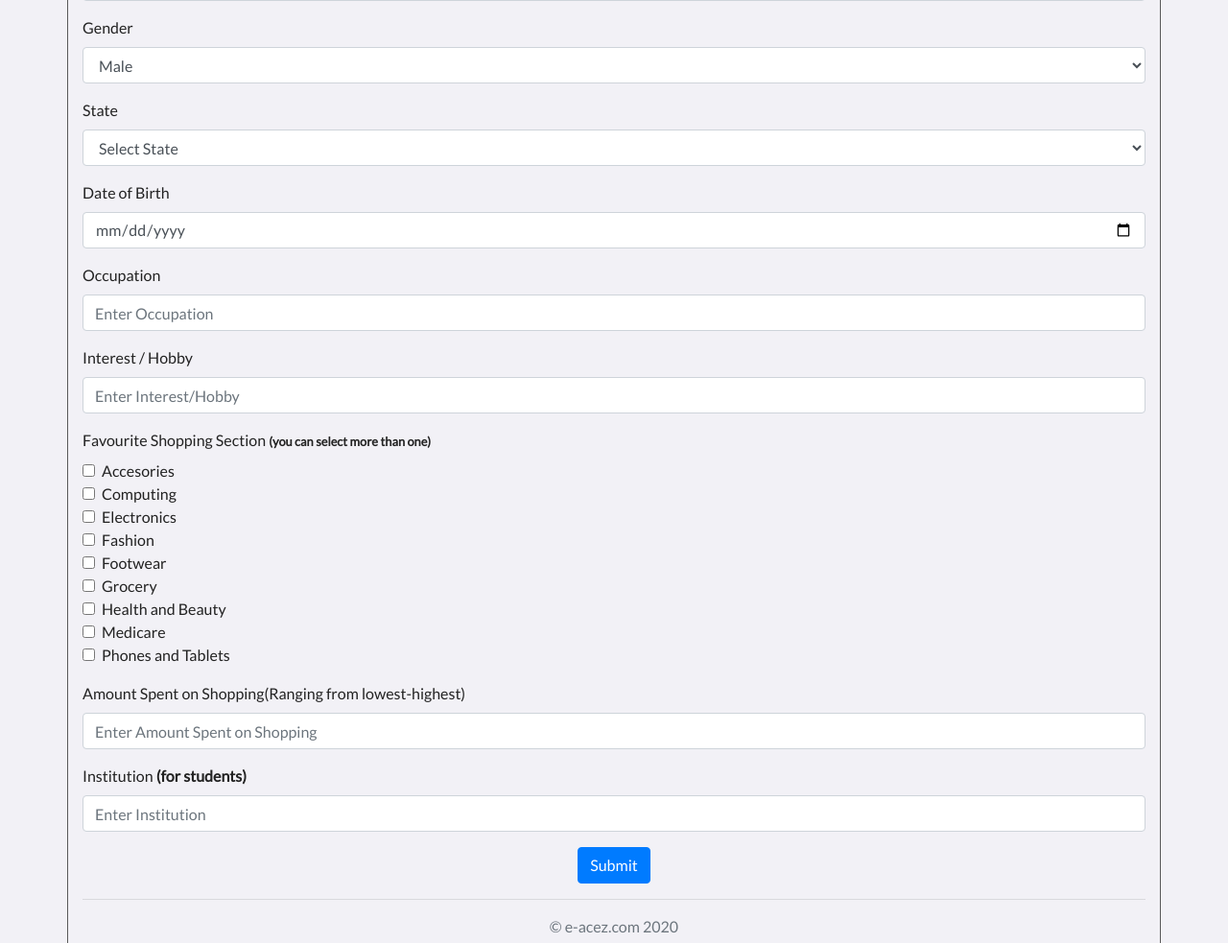
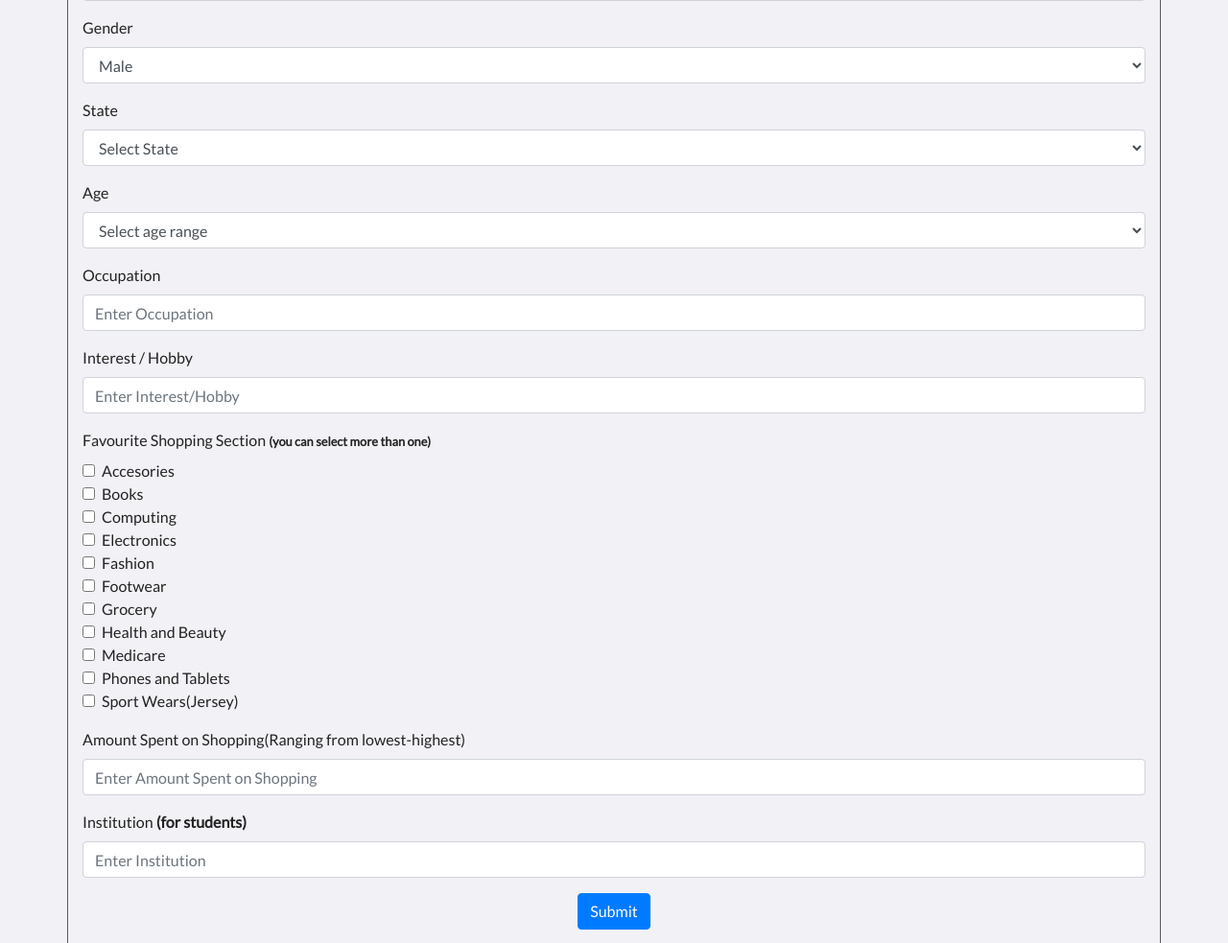
Before and after one commit to Jos33y/e-acez-website, a PHP site: page /ecommerce-survey.php in a window 1280 px wide. Shown: the part 593-1576 px from the top of the page at 96% size. Run offline with PHP 8.4, Linux system fonts and the light colour scheme; some libraries are stand-ins or nearby versions; some web fonts are replaced.

Commit message:
updated survey form

```diff
--- a/ecommerce-survey.php
+++ b/ecommerce-survey.php
@@ -108,8 +108,15 @@ include('include/dbconn.php');
                 </div>
 
           <div class="form-group">
-              <label for="date">Date of Birth </label>
-              <input type="date" name="date" class="form-control" placeholder="Enter Date of Birth" required>
+              <label for="date">Age </label>
+                <select type="text" name="date" class="form-control">
+                    <option value="state" deselected> Select age range</option>
+                    <option value="18 and below">18 and below</option>
+                    <option value="19 - 29">19 - 29</option>
+                    <option value="30 - 39">30 - 39</option>
+                    <option value="40 - 49">40 - 49</option>
+                    <option value="50 and above">50 and above</option>
+                 </select>
           </div>
 
           <div class="form-group">
@@ -127,6 +134,11 @@ include('include/dbconn.php');
                 <div class="form-check">
                     <label class="form-check-label">
                         <input type="checkbox" name="chkbox[]" class="form-check-input" value="Accesories">Accesories
+                    </label>
+                </div>
+                <div class="form-check">
+                    <label class="form-check-label">
+                        <input type="checkbox" name="chkbox[]" class="form-check-input" value="Books">Books
                     </label>
                 </div>
                 <div class="form-check">
@@ -167,6 +179,11 @@ include('include/dbconn.php');
                 <div class="form-check">
                     <label class="form-check-label">
                         <input type="checkbox" name="chkbox[]" class="form-check-input" value="Phones and Tablets">Phones and Tablets
+                    </label>
+                </div>
+                <div class="form-check">
+                    <label class="form-check-label">
+                        <input type="checkbox" name="chkbox[]" class="form-check-input" value="Sport Wears">Sport Wears(Jersey)
                     </label>
                 </div>
           </div>
@@ -236,7 +253,7 @@ if(isset($_POST['submit'])){
     $run_survey = mysqli_query($con, $insert_survey) or die(mysqli_error($con));
 
     if($run_survey){
-        echo "<script> alert('Thank You.. Survey Sent')</script>";
+        echo "<script> alert('Thank You.. Survey Submitted')</script>";
         echo "<script>window.open('ecommerce-survey.php', '_self')</script>";
     }
     else{
```
